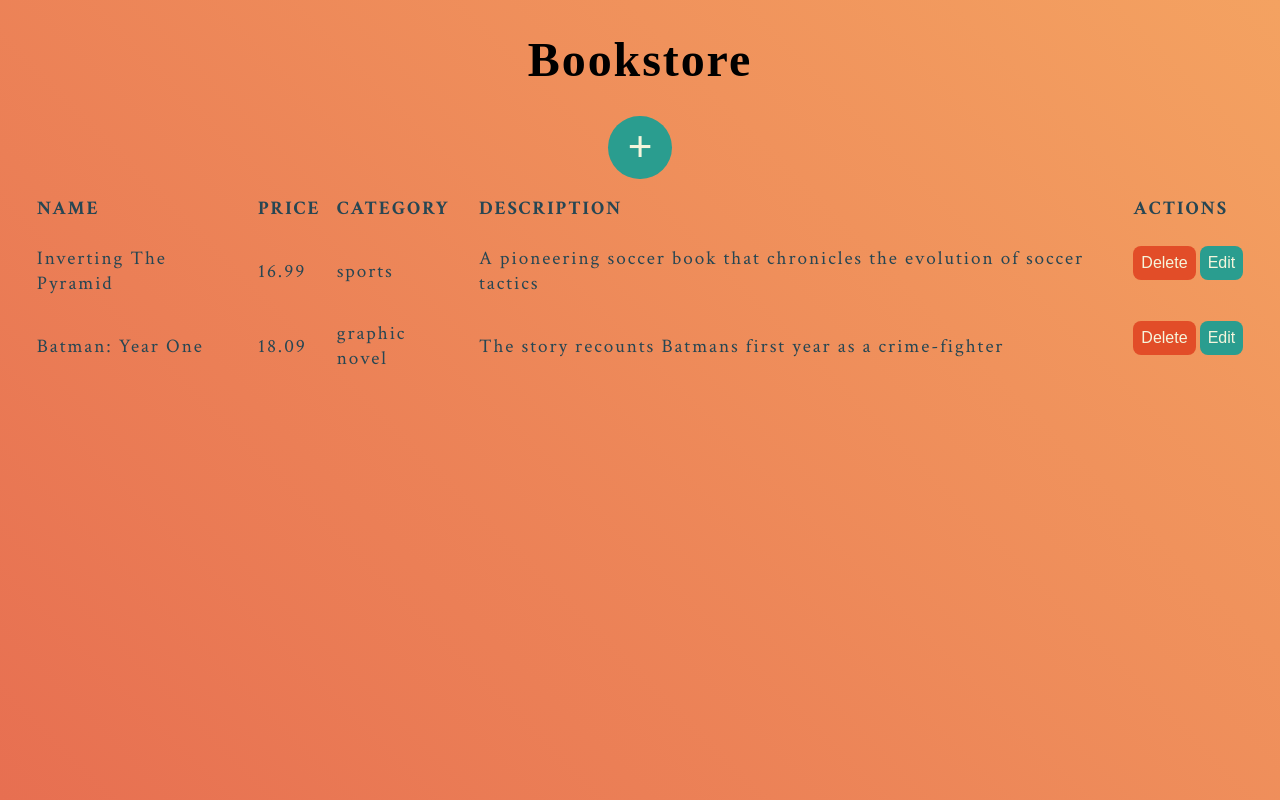
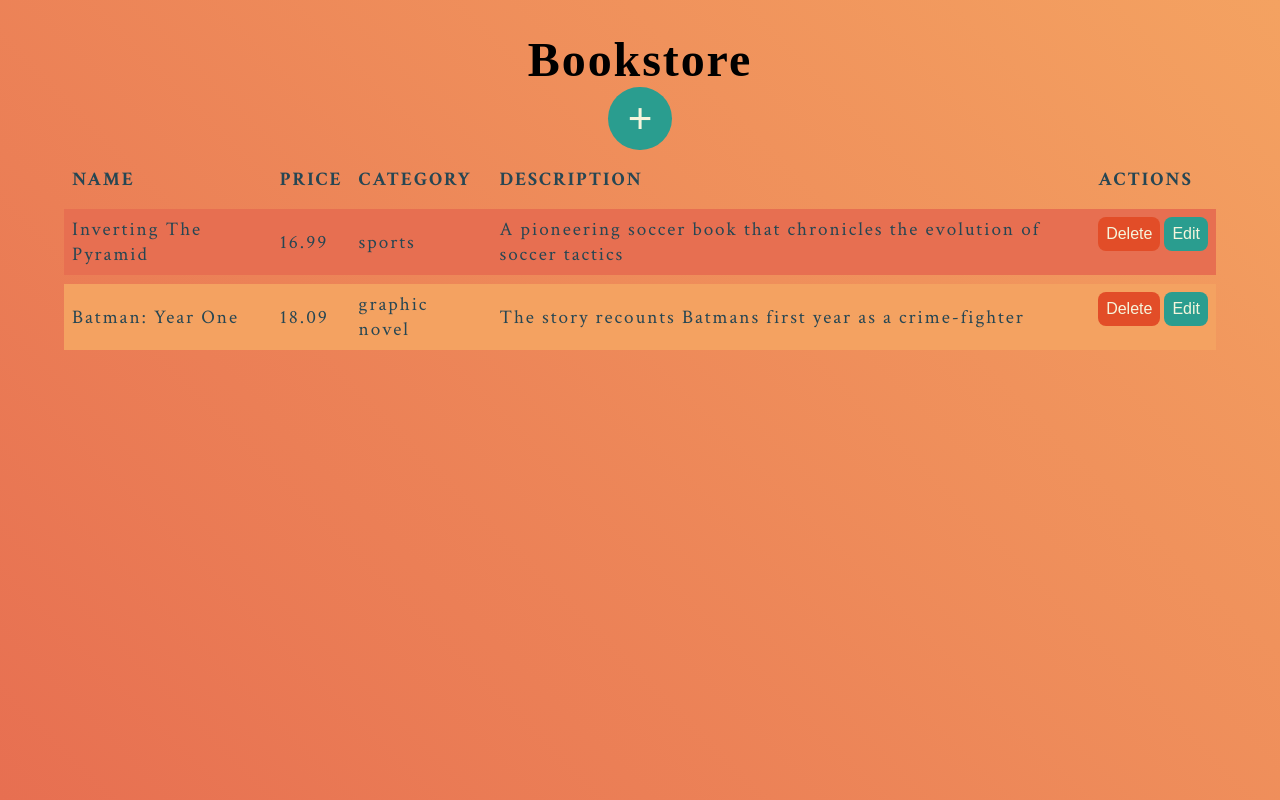
Before and after one commit to ngunner15/redux-bookstore, a React (Create React App) app: page / in a window 1280 px wide. Built offline with nearby package versions, Linux system fonts and the light colour scheme; a web font is replaced by a local one.

Commit message:
Add CSS for table

```diff
--- a/src/styles/App.css
+++ b/src/styles/App.css
@@ -8,8 +8,9 @@
   flex-direction: column;
   justify-content: space-between;
   font-size: 1.2rem;
-  margin: 1.5em;
+  margin: 0 auto;
   color: #264653;
+  width: 90%;
 }
 
 /* Table CSS */
@@ -26,6 +27,22 @@
 .content td, .content th {
   padding: 0.5rem;
   text-align: left;
+}
+
+.content .book-name {
+  cursor: pointer;
+}
+
+.content .book-name:hover, .content .book-name:focus {
+  color: beige;
+}
+
+.content tbody tr:nth-child(odd) {
+  background-color: #e76f51;
+}
+
+.content tbody tr:nth-child(even) {
+  background-color: #f4a261;
 }
 
 /* Button CSS */
```
